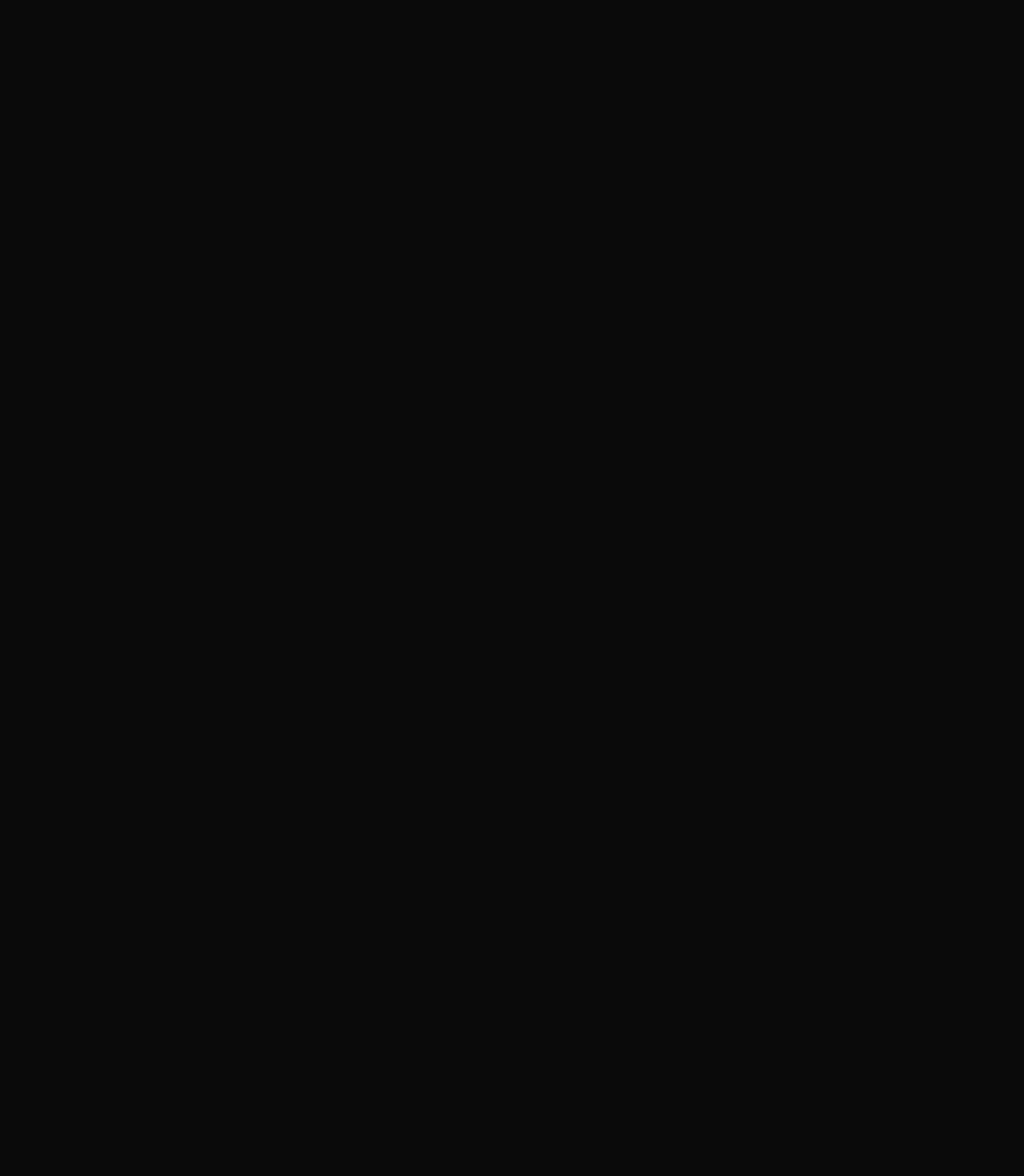
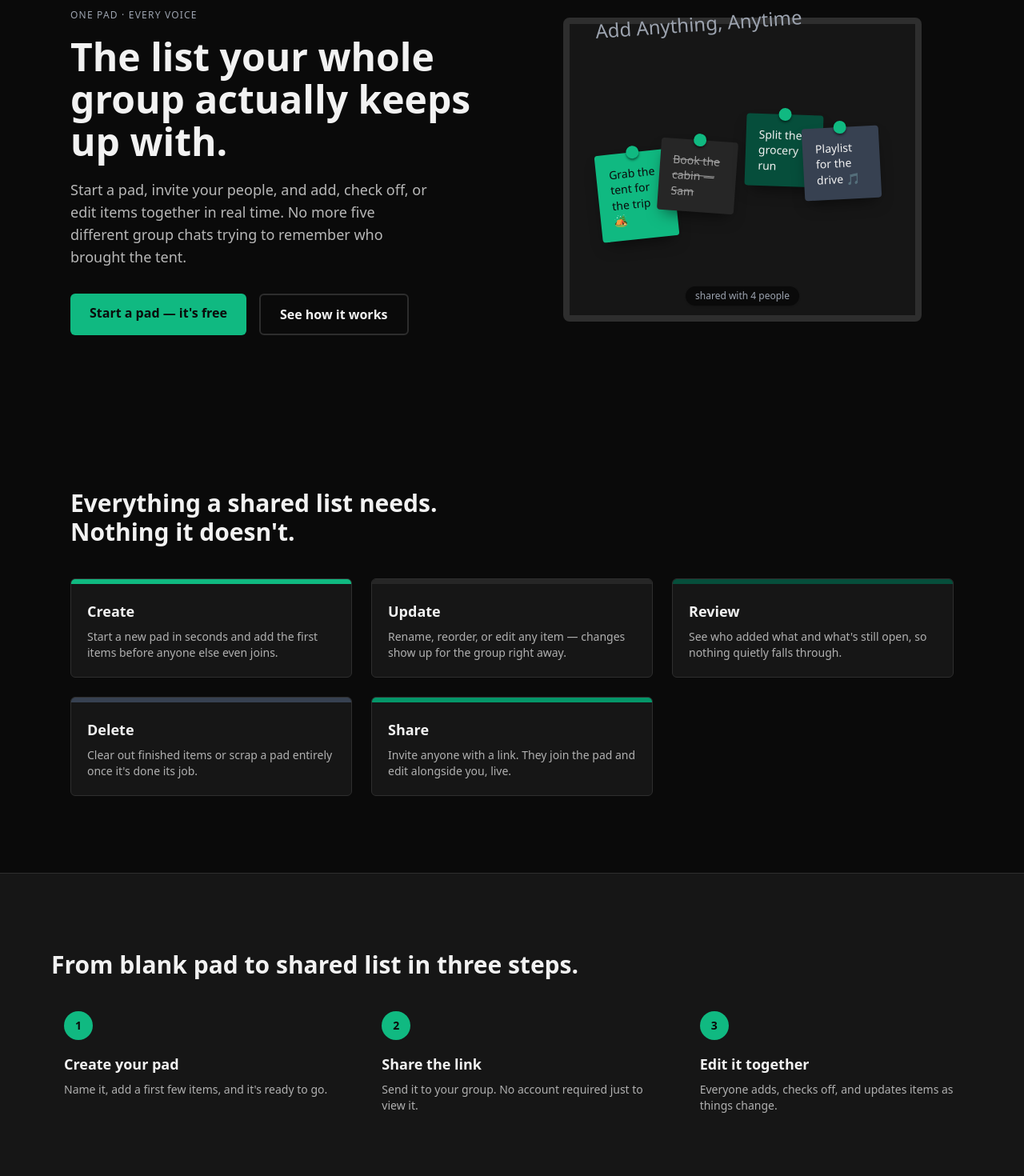
Before and after one commit to Begeeeg/groupad_ui, a Next.js app: page / in a window 1280 px wide. Shown: the part 160-1630 px from the top of the page at 80% size. Before the commit the page ends 800 px from the top, so only its background shows below. Built offline with nearby package versions, Linux system fonts and the light colour scheme.

Commit message:
🚀 feat(landing): Landing page partially done

```diff
--- a/app/page.tsx
+++ b/app/page.tsx
@@ -1,11 +1,18 @@
+import CTASection from "@/components/landing/CTASection";
+import Features from "@/components/landing/Features";
 import Footer from "@/components/landing/Footer";
+import Hero from "@/components/landing/Hero";
+import HowItWorks from "@/components/landing/HowItWorks";
 import Navbar from "@/components/landing/Navbar";
 
 export default function page() {
     return (
         <>
             <Navbar />
-            <h1>Hello</h1>
+            <Hero />
+            <Features />
+            <HowItWorks />
+            <CTASection />
             <Footer />
         </>
     );
--- /dev/null
+++ b/components/landing/CTASection.tsx
@@ -0,0 +1,23 @@
+import Link from "next/link";
+
+export default function CTASection() {
+    return (
+        <section className="px-6 py-20 text-center">
+            <div className="mx-auto max-w-2xl">
+                <h2 className="font-display text-3xl font-bold text-ink md:text-4xl">
+                    Get everyone on the same page. Literally.
+                </h2>
+                <p className="mt-4 font-body text-ink/70">
+                    Free to start. No credit card, just a group that needs one
+                    list instead of five.
+                </p>
+                <Link
+                    href="/signup"
+                    className="mt-8 inline-block rounded-md bg-emerald px-8 py-3 font-body font-semibold text-canvas transition-colors hover:bg-emerald-dark"
+                >
+                    Create your first pad
+                </Link>
+            </div>
+        </section>
+    );
+}
--- /dev/null
+++ b/components/landing/Corkboard.tsx
@@ -0,0 +1,49 @@
+import StickyNote from "./StickyNote";
+
+export default function Corkboard() {
+    return (
+        <div className="relative mx-auto flex h-95 w-full max-w-md items-center justify-center rounded-lg border-8 border-line bg-surface p-6">
+            <span className="pointer-events-none absolute -top-4 left-8 rotate-[-4deg] font-hand text-2xl text-ink-dim">
+                Add Anything, Anytime
+            </span>
+
+            <StickyNote
+                color="emerald"
+                rotate={-6}
+                className="absolute left-3 top-8"
+            >
+                Grab the tent for the trip 🏕️
+            </StickyNote>
+
+            <StickyNote
+                color="graphite"
+                rotate={4}
+                className="absolute right-2 top-2"
+            >
+                <span className="line-through opacity-60">
+                    Book the cabin — Sam
+                </span>
+            </StickyNote>
+
+            <StickyNote
+                color="emeraldSoft"
+                rotate={2}
+                className="absolute bottom-6 left-1"
+            >
+                Split the grocery run
+            </StickyNote>
+
+            <StickyNote
+                color="slate"
+                rotate={-3}
+                className="absolute bottom-2 right-5"
+            >
+                Playlist for the drive 🎵
+            </StickyNote>
+
+            <span className="absolute bottom-3 left-1/2 -translate-x-1/2 rounded-full bg-canvas px-3 py-1 font-mono text-xs text-ink-dim shadow-sm">
+                shared with 4 people
+            </span>
+        </div>
+    );
+}
--- /dev/null
+++ b/components/landing/Features.tsx
@@ -0,0 +1,58 @@
+const features: { title: string; body: string; tab: string }[] = [
+    {
+        title: "Create",
+        body: "Start a new pad in seconds and add the first items before anyone else even joins.",
+        tab: "bg-emerald",
+    },
+    {
+        title: "Update",
+        body: "Rename, reorder, or edit any item — changes show up for the group right away.",
+        tab: "bg-note-graphite",
+    },
+    {
+        title: "Review",
+        body: "See who added what and what's still open, so nothing quietly falls through.",
+        tab: "bg-emerald-soft",
+    },
+    {
+        title: "Delete",
+        body: "Clear out finished items or scrap a pad entirely once it's done its job.",
+        tab: "bg-note-slate",
+    },
+    {
+        title: "Share",
+        body: "Invite anyone with a link. They join the pad and edit alongside you, live.",
+        tab: "bg-emerald-dark",
+    },
+];
+
+export default function Features() {
+    return (
+        <section
+            id="features"
+            className="mx-auto max-w-6xl px-6 py-16 md:py-24"
+        >
+            <h2 className="max-w-lg font-display text-3xl font-bold text-ink">
+                Everything a shared list needs. Nothing it doesn&apos;t.
+            </h2>
+            <div className="mt-10 grid gap-6 sm:grid-cols-2 lg:grid-cols-3">
+                {features.map((f) => (
+                    <div
+                        key={f.title}
+                        className="overflow-hidden rounded-md border border-line bg-surface"
+                    >
+                        <div className={`h-1.5 w-full ${f.tab}`} />
+                        <div className="p-5">
+                            <h3 className="font-display text-lg font-bold text-ink">
+                                {f.title}
+                            </h3>
+                            <p className="mt-2 font-body text-sm text-ink/70">
+                                {f.body}
+                            </p>
+                        </div>
+                    </div>
+                ))}
+            </div>
+        </section>
+    );
+}
--- /dev/null
+++ b/components/landing/Hero.tsx
@@ -0,0 +1,38 @@
+import Link from "next/link";
+import Corkboard from "./Corkboard";
+
+export default function Hero() {
+    return (
+        <section className="mx-auto grid max-w-6xl gap-12 px-6 py-16 md:grid-cols-2 md:items-center md:py-24">
+            <div>
+                <span className="font-mono text-xs uppercase tracking-widest text-ink-dim">
+                    one pad · every voice
+                </span>
+                <h1 className="mt-4 font-display text-4xl font-bold leading-[1.1] text-ink md:text-5xl">
+                    The list your whole group actually keeps up with.
+                </h1>
+                <p className="mt-5 max-w-md font-body text-lg text-ink/75">
+                    Start a pad, invite your people, and add, check off, or edit
+                    items together in real time. No more five different group
+                    chats trying to remember who brought the tent.
+                </p>
+                <div className="mt-8 flex flex-wrap gap-4">
+                    <Link
+                        href="/signup"
+                        className="rounded-md bg-emerald px-6 py-3 font-body font-semibold text-canvas transition-colors hover:bg-emerald-dark"
+                    >
+                        Start a pad — it&apos;s free
+                    </Link>
+                    <a
+                        href="#how-it-works"
+                        className="rounded-md border-2 border-ink/15 px-6 py-3 font-body font-semibold text-ink transition-colors hover:border-ink/40"
+                    >
+                        See how it works
+                    </a>
+                </div>
+            </div>
+
+            <Corkboard />
+        </section>
+    );
+}
--- /dev/null
+++ b/components/landing/HowItWorks.tsx
@@ -0,0 +1,47 @@
+const steps = [
+    {
+        n: "1",
+        title: "Create your pad",
+        body: "Name it, add a first few items, and it's ready to go.",
+    },
+    {
+        n: "2",
+        title: "Share the link",
+        body: "Send it to your group. No account required just to view it.",
+    },
+    {
+        n: "3",
+        title: "Edit it together",
+        body: "Everyone adds, checks off, and updates items as things change.",
+    },
+];
+
+export default function HowItWorks() {
+    return (
+        <section
+            id="how-it-works"
+            className="border-y border-line bg-surface px-6 py-16 md:py-24"
+        >
+            <div className="mx-auto max-w-6xl">
+                <h2 className="font-display text-3xl font-bold text-ink">
+                    From blank pad to shared list in three steps.
+                </h2>
+                <div className="mt-10 grid gap-10 sm:grid-cols-3">
+                    {steps.map((s) => (
+                        <div key={s.n} className="relative pl-4">
+                            <span className="flex h-9 w-9 items-center justify-center rounded-full bg-emerald font-display text-sm font-bold text-canvas">
+                                {s.n}
+                            </span>
+                            <h3 className="mt-4 font-display text-lg font-bold text-ink">
+                                {s.title}
+                            </h3>
+                            <p className="mt-2 font-body text-sm text-ink/70">
+                                {s.body}
+                            </p>
+                        </div>
+                    ))}
+                </div>
+            </div>
+        </section>
+    );
+}
--- /dev/null
+++ b/components/landing/StickyNote.tsx
@@ -0,0 +1,34 @@
+type StickyColor = "emerald" | "emeraldSoft" | "graphite" | "slate";
+
+const colorMap: Record<StickyColor, string> = {
+    emerald: "bg-emerald text-canvas",
+    emeraldSoft: "bg-emerald-soft text-ink",
+    graphite: "bg-note-graphite text-ink",
+    slate: "bg-note-slate text-ink",
+};
+
+export default function StickyNote({
+    color,
+    rotate = 0,
+    className = "",
+    children,
+}: {
+    color: StickyColor;
+    rotate?: number;
+    className?: string;
+    children: React.ReactNode;
+}) {
+    return (
+        <div
+            className={`relative w-56 rounded-sm p-4 shadow-[0_10px_20px_-8px_rgba(0,0,0,0.6)] ${colorMap[color]} ${className}`}
+            style={{ transform: `rotate(${rotate}deg)` }}
+        >
+            {/* pushpin */}
+            <span
+                aria-hidden
+                className="absolute -top-2 left-1/2 h-4 w-4 -translate-x-1/2 rounded-full bg-emerald shadow-[0_2px_3px_rgba(0,0,0,0.5)]"
+            />
+            <div className="font-body text-sm leading-snug">{children}</div>
+        </div>
+    );
+}
```
